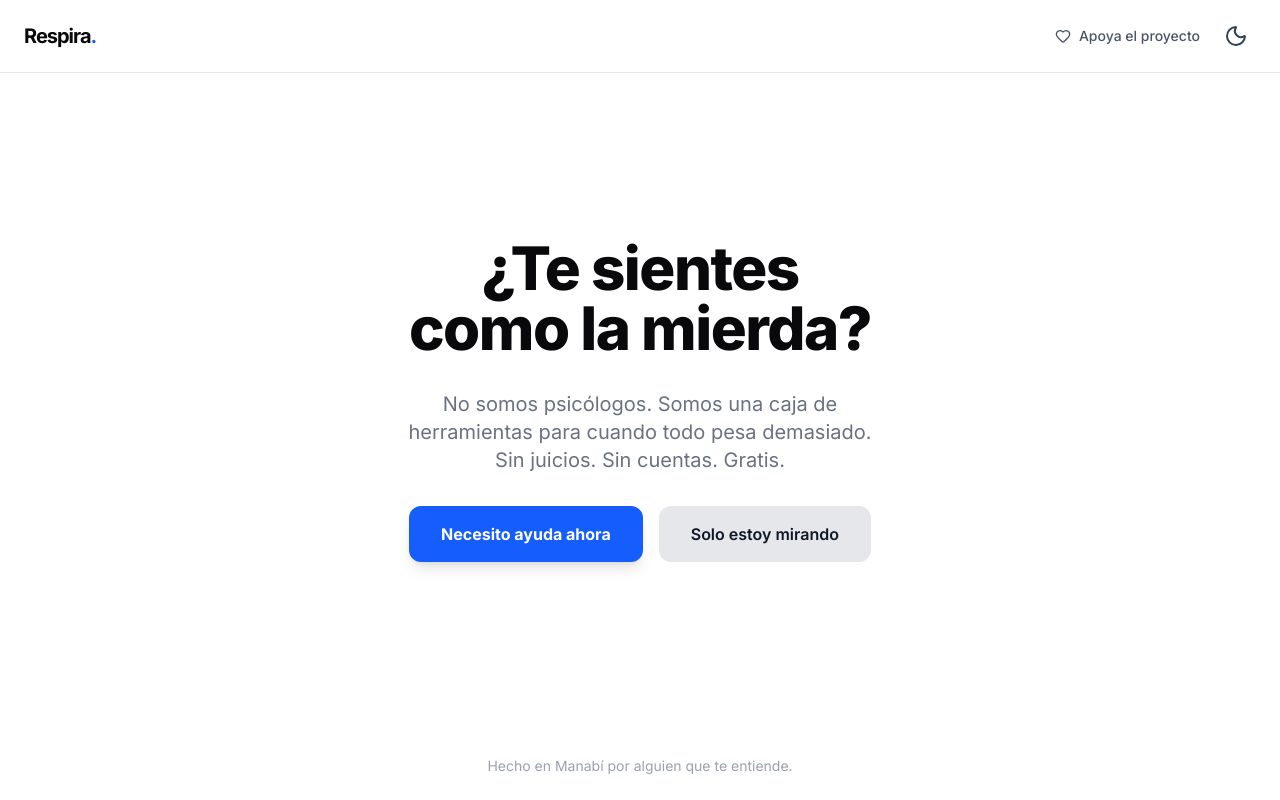
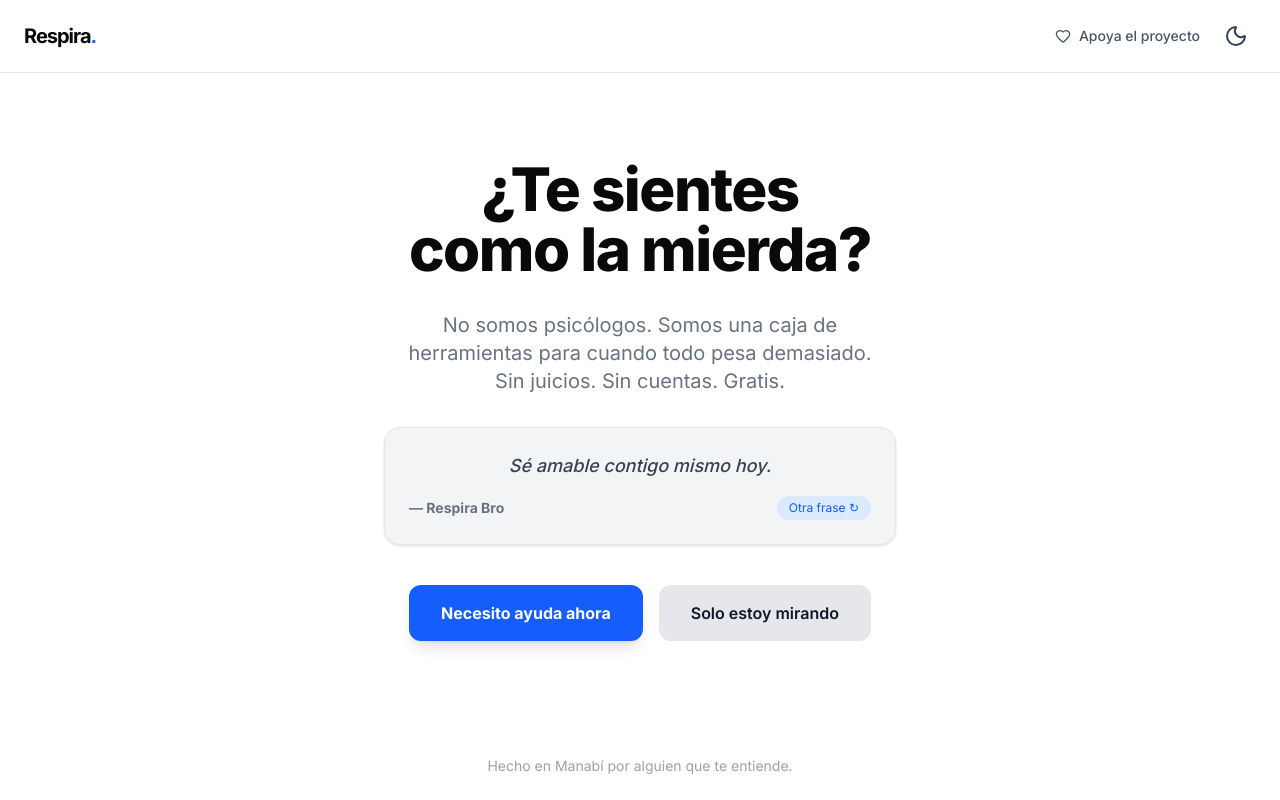
Before and after one commit to AxelJhostin/respira-bro, a Next.js app: page / in a window 1280 px wide. Built offline with nearby package versions, Linux system fonts and the light colour scheme.

Commit message:
tengo estos errores que aun no puedo resolver, pero lo hare, tengo que pasar a un nuevo mensaje

```diff
--- a/src/app/page.tsx
+++ b/src/app/page.tsx
@@ -1,41 +1,39 @@
+'use client';
+
 import Link from "next/link";
+import QuoteGenerator from "@/components/QuoteGenerator";
 
 export default function Home() {
   return (
     <main className="flex min-h-screen flex-col items-center justify-center p-6 text-center bg-background text-foreground transition-colors duration-300">
 
-      {/* Sección Principal (Hero) */}
       <div className="max-w-2xl space-y-8">
-
-        {/* Título Principal */}
         <h1 className="text-4xl font-extrabold tracking-tight sm:text-6xl text-balance">
           ¿Te sientes como la mierda?
         </h1>
 
-        {/* Subtítulo */}
         <p className="text-lg sm:text-xl text-gray-500 dark:text-gray-400 text-balance">
           No somos psicólogos. Somos una caja de herramientas para cuando todo pesa demasiado.
           <br className="hidden sm:block" />
           Sin juicios. Sin cuentas. Gratis.
         </p>
 
-        {/* Botones de Acción */}
-        <div className="flex flex-col sm:flex-row gap-4 justify-center items-center mt-8">
-          {/* Botón Primario CON LINK */}
+        {/* --- COMPONENTE DE FRASES EN ESPAÑOL --- */}
+        <QuoteGenerator />
+
+        <div className="flex flex-col sm:flex-row gap-4 justify-center items-center mt-10">
           <Link href="/test">
             <button className="w-full sm:w-auto px-8 py-4 bg-blue-600 hover:bg-blue-700 text-white font-bold rounded-xl transition-transform transform hover:scale-105 shadow-lg">
               Necesito ayuda ahora
             </button>
           </Link>
 
-          {/* Botón Secundario */}
           <button className="w-full sm:w-auto px-8 py-4 bg-gray-200 dark:bg-gray-800 text-gray-900 dark:text-white font-semibold rounded-xl hover:bg-gray-300 dark:hover:bg-gray-700 transition-colors">
             Solo estoy mirando
           </button>
         </div>
       </div>
 
-      {/* Footer personal */}
       <footer className="absolute bottom-6 text-sm text-gray-400">
         Hecho en Manabí por alguien que te entiende.
       </footer>
--- /dev/null
+++ b/src/components/QuoteGenerator.tsx
@@ -0,0 +1,102 @@
+// src/components/QuoteGenerator.tsx
+'use client';
+
+import { useState, useEffect, useMemo } from "react";
+
+// --- BASE DE DATOS DE FRASES ---
+const quotesData = [
+  { text: "No tienes que controlarlo todo. A veces solo tienes que soltar.", author: "Anónimo" },
+  { text: "Esto también pasará. Respira.", author: "Sabiduría Popular" },
+  { text: "No eres tus pensamientos, eres quien los escucha.", author: "Eckhart Tolle" },
+  { text: "Date permiso para descansar. No eres una máquina.", author: "Recordatorio" },
+  { text: "Un paso a la vez es suficiente.", author: "Proverbio Zen" },
+  { text: "La ansiedad miente. Eres más fuerte de lo que crees.", author: "Anónimo" },
+  { text: "Lo que niegas te somete. Lo que aceptas te transforma.", author: "Carl Jung" },
+  { text: "No creas todo lo que piensas.", author: "Heinz Kohut" },
+  { text: "La paz viene de adentro. No la busques afuera.", author: "Buda" },
+  { text: "Sé amable contigo mismo hoy.", author: "Respira Bro" },
+  { text: "Preocuparse es sufrir dos veces.", author: "Newt Scamander" },
+  { text: "Si te cansas, aprende a descansar, no a renunciar.", author: "Banksy" },
+  { text: "El dolor es inevitable, el sufrimiento es opcional.", author: "Haruki Murakami" },
+  { text: "A veces, la cosa más productiva que puedes hacer es relajarte.", author: "Mark Black" },
+  { text: "No pasa nada por no estar bien todo el tiempo.", author: "Anónimo" },
+  { text: "Tu valor no disminuye en base a la incapacidad de alguien de ver tu valía.", author: "Anónimo" },
+  { text: "Respira. Es solo un mal día, no una mala vida.", author: "Johnny Depp" },
+  { text: "La felicidad no es la ausencia de problemas, es la habilidad de tratar con ellos.", author: "Steve Maraboli" },
+  { text: "Cae siete veces, levántate ocho.", author: "Proverbio Japonés" },
+  { text: "Eres suficiente tal como eres.", author: "Meghan Markle" },
+  { text: "No te compares con nadie, ten la cabeza bien alta y recuerda: no eres ni mejor ni peor, simplemente eres tú y eso nadie lo puede superar.", author: "Anónimo" },
+  { text: "La calma es un superpoder.", author: "Naval Ravikant" },
+  { text: "Hablate a ti mismo como le hablarías a alguien a quien amas.", author: "Brené Brown" },
+  { text: "Todo lo que necesitas es este momento.", author: "Mindfulness" },
+  { text: "Confía en el proceso.", author: "Anónimo" },
+  { text: "Inhala paz, exhala estrés.", author: "Mantra" },
+  { text: "No arruines un buen día pensando en un mal ayer.", author: "Anónimo" },
+  { text: "La única salida es a través.", author: "Robert Frost" },
+  { text: "Tus emociones son visitantes, déjalas venir y déjalas ir.", author: "Mooji" },
+  { text: "Hoy elijo la paz sobre la perfección.", author: "Anónimo" }
+] as const;
+
+// Tipo para una frase individual
+type Quote = {
+  text: string;
+  author: string;
+};
+
+// Función helper para obtener una frase aleatoria (fuera del componente)
+const getRandomQuote = (): Quote => {
+  const randomIndex = Math.floor(Math.random() * quotesData.length);
+  return quotesData[randomIndex];
+};
+
+export default function QuoteGenerator() {
+  const [currentQuote, setCurrentQuote] = useState<Quote>(quotesData[0]);
+  const [isAnimating, setIsAnimating] = useState(false);
+  const [mounted, setMounted] = useState(false);
+
+  // Generar frase aleatoria inicial (solo se calcula una vez)
+  const initialRandomQuote = useMemo(() => getRandomQuote(), []);
+
+  // Detectar cuando está montado y usar la frase aleatoria
+  useEffect(() => {
+    setMounted(true);
+  }, []);
+
+  // Mostrar la frase correcta según si está montado o no
+  const displayQuote = mounted ? currentQuote : quotesData[0];
+
+  // Actualizar a la frase aleatoria cuando se monta (sin disparar ESLint)
+  useEffect(() => {
+    if (mounted && currentQuote === quotesData[0]) {
+      setCurrentQuote(initialRandomQuote);
+    }
+  }, [mounted, currentQuote, initialRandomQuote]);
+
+  // Función para el botón (Con animación)
+  const handleRefreshClick = () => {
+    setIsAnimating(true);
+    setTimeout(() => {
+      setCurrentQuote(getRandomQuote());
+      setIsAnimating(false);
+    }, 200);
+  };
+
+  return (
+    <div className={`mt-8 p-6 bg-gray-100 dark:bg-gray-800/50 rounded-2xl max-w-lg mx-auto border border-gray-200 dark:border-gray-700 shadow-sm transition-opacity duration-200 ${isAnimating ? 'opacity-50' : 'opacity-100'}`}>
+      <p className="text-lg italic font-medium text-gray-700 dark:text-gray-300">
+        {displayQuote.text}
+      </p>
+      <div className="mt-4 flex justify-between items-center">
+        <span className="text-sm font-bold text-gray-500 dark:text-gray-400">
+          — {displayQuote.author}
+        </span>
+        <button
+          onClick={handleRefreshClick}
+          className="text-xs bg-blue-100 dark:bg-blue-900/30 text-blue-600 dark:text-blue-300 px-3 py-1 rounded-full hover:bg-blue-200 transition-colors select-none"
+        >
+          Otra frase ↻
+        </button>
+      </div>
+    </div>
+  );
+}
```
